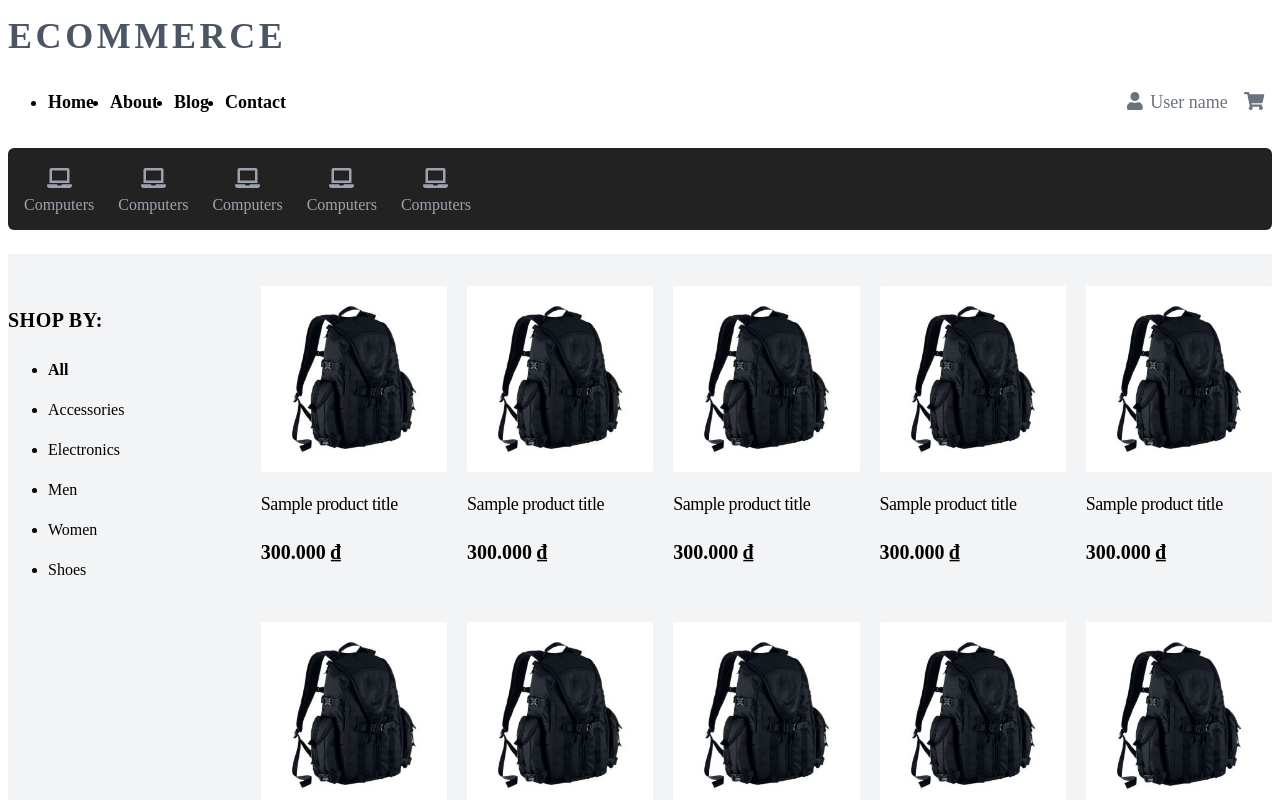
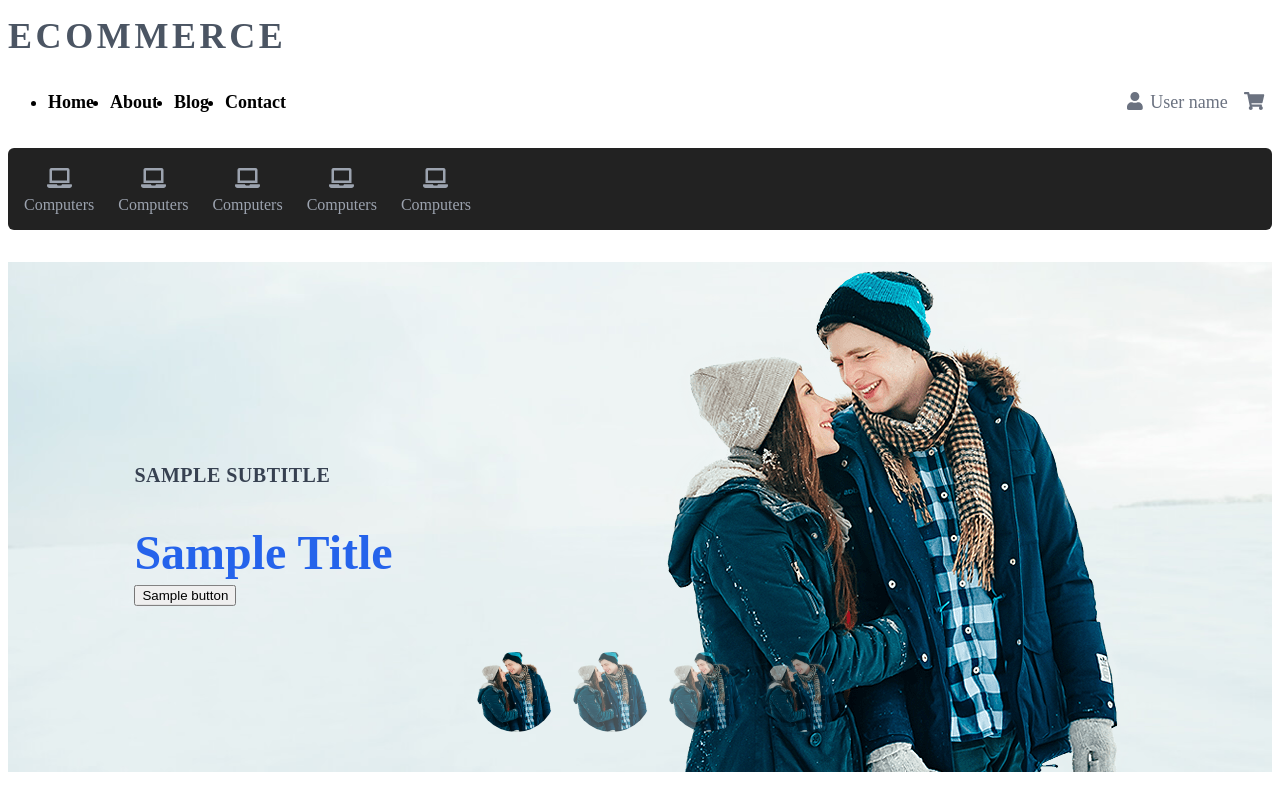
Before and after one commit to henefisa/xfs-ecommerce-frontend, a Next.js app: page / in a window 1280 px wide. Shown: the top 800 px of the page. Built offline with nearby package versions, Linux system fonts and the light colour scheme.

Commit message:
implemenet introduction

```diff
--- /dev/null
+++ b/components/Button/Button.tsx
@@ -0,0 +1,11 @@
+import React from "react";
+
+interface ButtonProps {
+  children: React.ReactNode;
+}
+
+const Button: React.FC<ButtonProps> = ({ children }) => {
+  return <button className="button">{children}</button>;
+};
+
+export default React.memo(Button);
--- a/pages/_app.tsx
+++ b/pages/_app.tsx
@@ -3,6 +3,7 @@ import "tailwindcss/tailwind.css";
 import { config } from "@fortawesome/fontawesome-svg-core";
 import "@fortawesome/fontawesome-svg-core/styles.css";
 import "swiper/swiper.scss";
+import "swiper/components/pagination/pagination.scss";
 import "../styles/global.scss";
 
 config.autoAddCss = false;
--- a/pages/index.tsx
+++ b/pages/index.tsx
@@ -1,11 +1,13 @@
-import clsx from "clsx";
-import { useState } from "react";
+import { useEffect, useState } from "react";
 
 // components
+import Image from "next/image";
 import Header from "../components/Header/Header";
-import Banner from "../components/Banner/Banner";
-import Product from "../components/Product/Product";
+import Button from "../components/Button/Button";
 import Container from "../components/Container/Container";
+import SwiperCore, { Pagination, Swiper as S } from "swiper";
+import { Swiper, SwiperSlide } from "swiper/react";
+import clsx from "clsx";
 
 const categories = [
   "All",
@@ -15,6 +17,142 @@ const categories = [
   "Women",
   "Shoes",
 ];
+
+SwiperCore.use([Pagination]);
+
+const Introduction = () => {
+  const [activeSlide, setActiveSlide] = useState(0);
+  const [swiper, setSwiper] = useState<S>();
+
+  const handleChangeSlide = (idx: number) => {
+    swiper?.slideTo(idx);
+  };
+
+  return (
+    <section className="introduction">
+      <Swiper
+        className="carousel"
+        onSwiper={setSwiper}
+        onSlideChange={(swiper) => {
+          setActiveSlide(swiper.activeIndex);
+        }}
+      >
+        <SwiperSlide>
+          <div
+            className="introduction__banner"
+            style={{ backgroundImage: `url(/slide.jpg)` }}
+          >
+            <Container className="introduction__banner-container">
+              <div className="introduction__banner-content">
+                <h5 className="subtitle">Sample subtitle</h5>
+                <h2 className="title">Sample title</h2>
+                <Button>Sample button</Button>
+              </div>
+              <div className="introduction__banner-image">
+                <Image
+                  src="/slide-image.png"
+                  layout="fill"
+                  alt="Sample image"
+                  objectFit="contain"
+                  objectPosition="center"
+                />
+              </div>
+            </Container>
+          </div>
+        </SwiperSlide>
+        <SwiperSlide>
+          <div
+            className="introduction__banner"
+            style={{ backgroundImage: `url(/slide.jpg)` }}
+          >
+            <Container className="introduction__banner-container">
+              <div className="introduction__banner-content">
+                <h5 className="subtitle">Sample subtitle</h5>
+                <h2 className="title">Sample title</h2>
+                <Button>Sample button</Button>
+              </div>
+              <div className="introduction__banner-image">
+                <Image
+                  src="/slide-image.png"
+                  layout="fill"
+                  alt="Sample image"
+                  objectFit="contain"
+                  objectPosition="center"
+                />
+              </div>
+            </Container>
+          </div>
+        </SwiperSlide>
+        <SwiperSlide>
+          <div
+            className="introduction__banner"
+            style={{ backgroundImage: `url(/slide.jpg)` }}
+          >
+            <Container className="introduction__banner-container">
+              <div className="introduction__banner-content">
+                <h5 className="subtitle">Sample subtitle</h5>
+                <h2 className="title">Sample title</h2>
+                <Button>Sample button</Button>
+              </div>
+              <div className="introduction__banner-image">
+                <Image
+                  src="/slide-image.png"
+                  layout="fill"
+                  alt="Sample image"
+                  objectFit="contain"
+                  objectPosition="center"
+                />
+              </div>
+            </Container>
+          </div>
+        </SwiperSlide>
+        <SwiperSlide>
+          <div
+            className="introduction__banner"
+            style={{ backgroundImage: `url(/slide.jpg)` }}
+          >
+            <Container className="introduction__banner-container">
+              <div className="introduction__banner-content">
+                <h5 className="subtitle">Sample subtitle</h5>
+                <h2 className="title">Sample title</h2>
+                <Button>Sample button</Button>
+              </div>
+              <div className="introduction__banner-image">
+                <Image
+                  src="/slide-image.png"
+                  layout="fill"
+                  alt="Sample image"
+                  objectFit="contain"
+                  objectPosition="center"
+                />
+              </div>
+            </Container>
+          </div>
+        </SwiperSlide>
+      </Swiper>
+      <ul className="carousel__dots-custom">
+        {[...new Array(4)].map((_, idx) => (
+          <li
+            key={idx}
+            className={clsx(
+              "carousel__dots-custom-item",
+              idx === activeSlide && "active"
+            )}
+            onClick={() => handleChangeSlide(idx)}
+          >
+            <Image
+              src="/slide-image.png"
+              layout="fill"
+              objectFit="cover"
+              objectPosition="center"
+              alt="Custom dots image"
+            />
+          </li>
+        ))}
+      </ul>
+    </section>
+  );
+};
 
 export default function Home() {
   const [category, setCategory] = useState(0);
@@ -27,7 +165,8 @@ export default function Home() {
     <div className="home-page">
       <Header />
       {/* <Banner /> */}
-      <div className="home-page__products">
+      <Introduction />
+      {/* <div className="home-page__products">
         <Container className="products">
           <div className="category">
             <p className="category__title">Shop by:</p>
@@ -52,7 +191,7 @@ export default function Home() {
             ))}
           </div>
         </Container>
-      </div>
+      </div> */}
     </div>
   );
 }
--- a/styles/components/_banner.scss
+++ b/styles/components/_banner.scss
@@ -1,19 +1,17 @@
 .banner {
-  @apply relative h-screen;
-  &__background {
-    @apply absolute top-0 left-0 w-full h-full;
-    z-index: -1;
-  }
-
-  &__content {
-    @apply flex items-center justify-center text-white h-full flex-col;
+  @apply relative h-full bg-cover bg-center bg-no-repeat;
+  &__subtitle {
+    @apply text-xl font-medium truncate overflow-ellipsis;
   }
 
   &__title {
-    @apply text-6xl tracking-wider;
+    @apply text-2xl font-bold tracking-wide truncate overflow-ellipsis;
   }
 
-  &__sub-title {
-    @apply text-2xl mt-5;
+  &__description {
+    @apply text-gray-500 mb-2 truncate overflow-ellipsis;
+  }
+
+  &__extra {
   }
 }
--- a/styles/components/_header.scss
+++ b/styles/components/_header.scss
@@ -1,5 +1,5 @@
 .header {
-  @apply sticky -top-40 left-0 w-full bg-white z-10 transition-all ease-out duration-300;
+  @apply sticky top-0 left-0 w-full bg-white z-10 transition-all ease-out duration-300 md:-top-40;
 
   .user {
     @apply flex items-center space-x-4 text-gray-500 transition-all duration-300;
--- a/styles/pages/_homePage.scss
+++ b/styles/pages/_homePage.scss
@@ -1,4 +1,52 @@
 .home-page {
+  .introduction {
+    @apply relative;
+    .carousel {
+      @apply mt-2;
+      &__dots-custom {
+        @apply absolute bottom-6 left-1/2 transform -translate-x-1/2 z-10 flex items-center space-x-4;
+        &-item {
+          @apply w-12 h-12 p-4 bg-transparent rounded-full opacity-70 hover:opacity-100 transition-all duration-300 relative overflow-hidden cursor-pointer;
+          @apply ring-2 ring-offset-4;
+          &.active {
+            @apply opacity-100;
+          }
+        }
+      }
+    }
+
+    &__banner {
+      height: 510px;
+      @apply bg-center bg-cover;
+
+      &-container {
+        @apply relative h-full;
+      }
+
+      &-content {
+        left: 3%;
+        @apply absolute top-1/2 transform -translate-y-1/2 z-10;
+        @media screen and (min-width: 768px) {
+          left: 10%;
+        }
+
+        .subtitle {
+          @apply text-xl text-gray-700 uppercase tracking-wide font-semibold;
+        }
+
+        .title {
+          @apply text-5xl font-bold capitalize mb-2 text-blue-600;
+        }
+      }
+
+      &-image {
+        height: 510px;
+        width: 510px;
+        @apply absolute left-1/3 md:left-1/2;
+      }
+    }
+  }
+
   &__products {
     @apply bg-gray-100 py-8;
     .products {
```
Also changed, not shown: components/Banner/Banner.tsx (+32 -20 lines), public/slide-image.png (added), public/slide.jpg (added).
